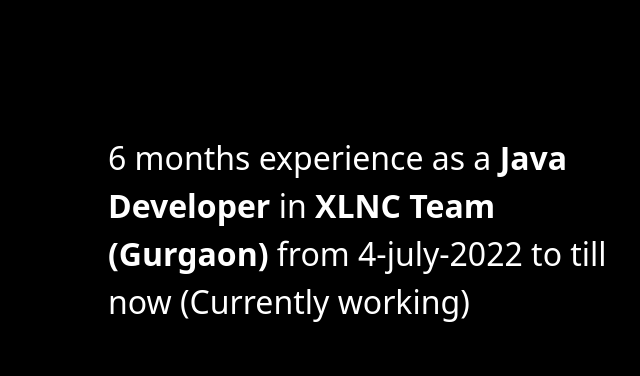
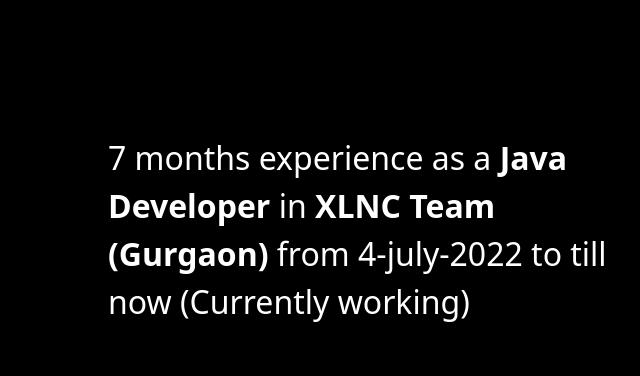
Before and after one commit to Gauravtanwar061/Gaurav, a plain HTML site: page index.html in a window 1280 px wide. Shown: the part 1498-1874 px from the top of the page, 294-934 px from the left. Drawn offline with nearby package versions, Linux system fonts and the light colour scheme; files whose address does not match are found by name.

Commit message:
Update index.html

```diff
--- a/index.html
+++ b/index.html
@@ -93,7 +93,7 @@
                         EXPERIENCE</h2>
                     <ul>
                         <li>
-                            <p>6 months experience as a <b>Java Developer</b> in <b>XLNC Team (Gurgaon)</b> from
+                            <p>7 months experience as a <b>Java Developer</b> in <b>XLNC Team (Gurgaon)</b> from
                                 4-july-2022 to till now (Currently working)
                             </p>
                         </li>
```
